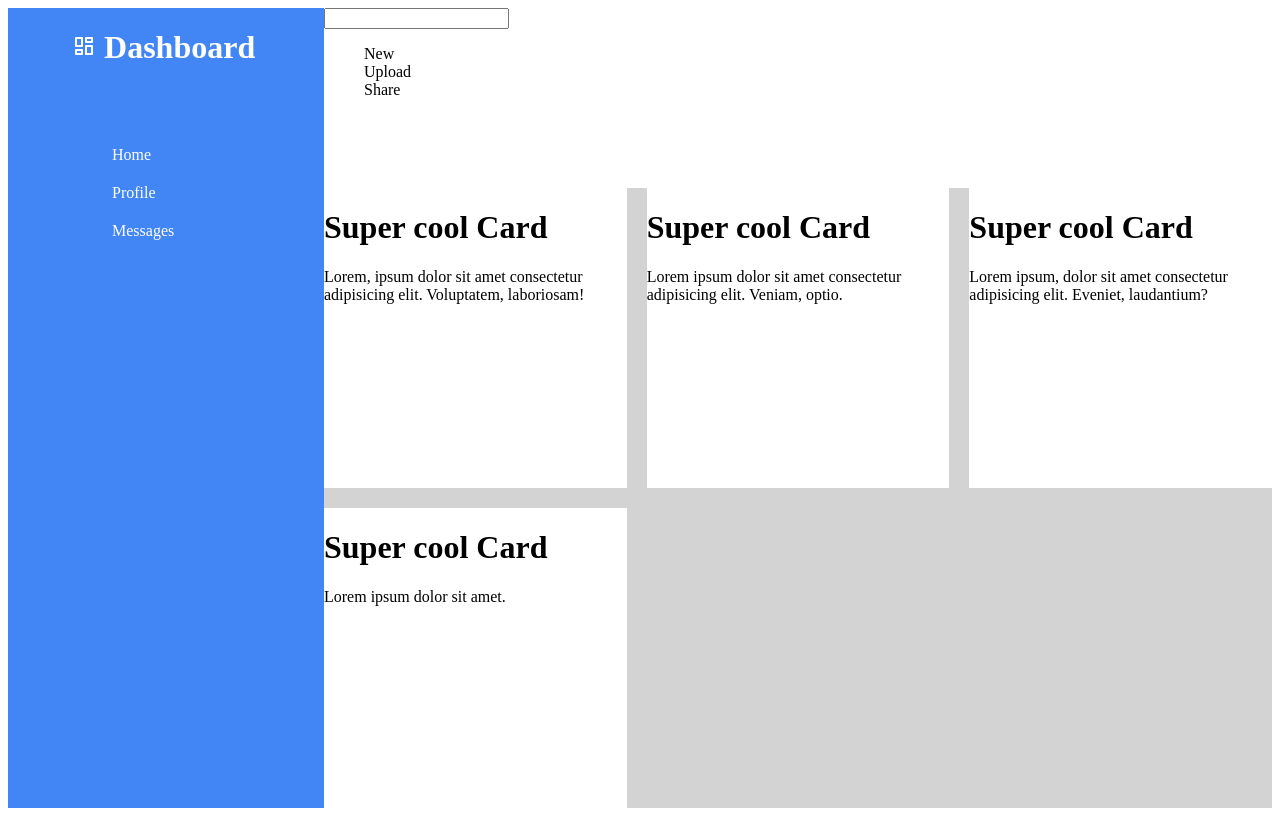
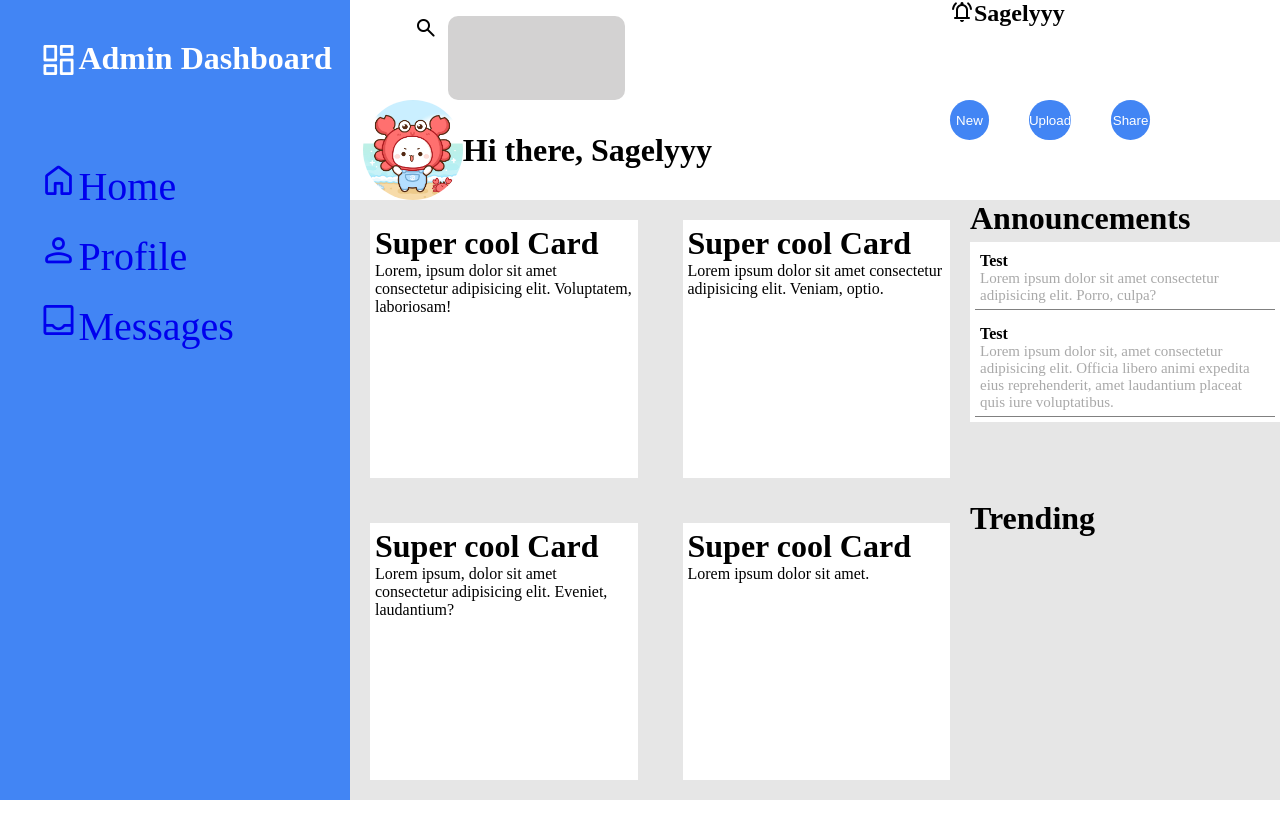
Before and after one commit to Sagelyyy/admin-dashboard, a plain HTML site: page index.html in a window 1280 px wide. Drawn offline with nearby package versions, Linux system fonts and the light colour scheme.

Commit message:
Tweaking styling more, using grid with the header instead of absolute units

```diff
--- a/index.html
+++ b/index.html
@@ -3,6 +3,16 @@
 
 <head>
     <link rel="stylesheet" href="https://fonts.googleapis.com/css2?family=Material+Symbols+Rounded:opsz,wght,FILL,GRAD@20..48,100..700,0..1,-50..200" />
+    <link rel="stylesheet"
+        href="https://fonts.googleapis.com/css2?family=Material+Symbols+Rounded:opsz,wght,FILL,GRAD@20..48,100..700,0..1,-50..200" />
+    <link rel="stylesheet"
+        href="https://fonts.googleapis.com/css2?family=Material+Symbols+Rounded:opsz,wght,FILL,GRAD@20..48,100..700,0..1,-50..200" />
+    <link rel="stylesheet"
+        href="https://fonts.googleapis.com/css2?family=Material+Symbols+Rounded:opsz,wght,FILL,GRAD@20..48,100..700,0..1,-50..200" />
+    <link rel="stylesheet"
+        href="https://fonts.googleapis.com/css2?family=Material+Symbols+Rounded:opsz,wght,FILL,GRAD@20..48,100..700,0..1,-50..200" />
+    <link rel="stylesheet"
+        href="https://fonts.googleapis.com/css2?family=Material+Symbols+Rounded:opsz,wght,FILL,GRAD@20..48,100..700,0..1,-50..200" />
     <meta charset="UTF-8">
     <meta http-equiv="X-UA-Compatible" content="IE=edge">
     <meta name="viewport" content="width=device-width, initial-scale=1.0">
@@ -14,32 +24,57 @@
     <div class="container">
 
         <div class="header">
-            <input>
-            <ul>
-                <li>New</li>
-                <li>Upload</li>
-                <li>Share</li>
-            </ul>
+                <div class="header--search">
+                    <span class="material-symbols-rounded">
+                        search
+                    </span><input>
+                </div>
+                <div class="header--user">
+                    <img class="header--user--avatar" src='images/avatar.jpg'>
+                    <h1> Hi there, Sagelyyy </h1>
+                </div>
+                <div class="header--account">
+                    <span class="material-symbols-rounded">
+                        notifications_active
+                        </span>
+                        <h2>Sagelyyy</h2>
+
+                </div>
+                <div class="header--buttons">
+                    <button>New</button>
+                    <button>Upload</button>
+                    <button>Share</button>
+                </div>
         </div>
 
         <div class="sidebar">
             <h1 class="title">
-                <span class="material-symbols-rounded">
+                <span class="material-symbols-rounded icon">
                     dashboard
-                    </span>
-                Dashboard
+                </span>
+                Admin Dashboard
             </h1>
             <nav>
                 <ul>
-                    <li>Home</li>
-                    <li>Profile</li>
-                    <li>Messages</li>
+                    <li>
+                        <a href='#'> <span class="material-symbols-rounded icon">
+                                home
+                            </span>Home</a>
+                    </li>
+                    <li>
+                        <a href='#'> <span class="material-symbols-rounded icon">
+                                person
+                            </span>Profile</a>
+                    </li>
+                    <li>
+                        <a href='#'> <span class="material-symbols-rounded icon">
+                                inbox
+                            </span>Messages</a>
+                    </li>
                 </ul>
             </nav>
         </div>
-
         <div class="cards">
-
             <div class="card">
                 <h1>Super cool Card</h1>
                 <p>Lorem, ipsum dolor sit amet consectetur adipisicing elit. Voluptatem, laboriosam!</p>
@@ -62,9 +97,25 @@
 
         </div>
 
-        <div class="announcements"></div>
+        <div class="announcements">
+            <h1>Announcements</h1>
+            <div class="announcement--container">
+                <div class="card">
+                    <h4>Test</h4>
+                    <p>Lorem ipsum dolor sit amet consectetur adipisicing elit. Porro, culpa?</p>
+                </div>
 
-        <div class="trending"></div>
+                <div class="card">
+                    <h4>Test</h4>
+                    <p>Lorem ipsum dolor sit, amet consectetur adipisicing elit. Officia libero animi expedita eius
+                        reprehenderit, amet laudantium placeat quis iure voluptatibus.</p>
+                </div>
+            </div>
+        </div>
+
+        <div class="trending">
+            <h1>Trending</h1>
+        </div>
     </div>
 
 </body>
--- a/style.css
+++ b/style.css
@@ -1,3 +1,15 @@
+* {
+    padding: 0;
+    border: 0;
+    margin: 0;
+}
+
+:root{
+    --coolBlue: #4285F4;
+    --buttonHover: #4166a1;
+    --background: #e6e6e6;
+}
+
 ul {
     list-style: none;
 }
@@ -5,52 +17,162 @@ ul {
 
 .container {
     display: grid;
-    grid-template: repeat(2, 1fr) / repeat(4, 1fr);
+    grid-template: 200px repeat(2, 1fr) / 350px repeat(3, 1fr);
     height: 100vh;
 }
 
-.header {
-    grid-column: 2/-1;
+.header{
+    grid-column: 2 / 5;
+    grid-row: 1 / 2;
+    display: grid;
+    grid-template: 100px 100px/ 600px 200px
+}
+
+.header--search {
+    gap: 10px;
+    margin-top: 2vh;
+    display: flex;
+    margin-left: 5vw;
+}
+
+.header--user {
+    grid-row: 2;
+    margin-left: 1vw;
+    display: flex;
+    align-items: center;
+}
+
+.header--user--avatar {
+    border-radius: 50%;
+    max-width: 100px;
+}
+
+.header--account{
+    grid-column: 2;
+    display: flex;
+    flex-direction: row;
+}
+
+.header input {
+    background-color: rgb(211, 210, 210);
+    border-radius: 10px;
+
 }
 
 .sidebar {
     color: white;
-    background-color: #4285F4;
+    background-color: var(--coolBlue);
     grid-row: 1 / -1
 }
 
-.title{
-    margin-left: 5vw;
+.title {
+    display: flex;
+    margin-top: 5vh;
+    margin-left: 3vw;
 }
 
-nav{
-    margin-top: 10vh;
-    margin-left: 5vw;
+.header--buttons {
+    grid-column: 2 / -1;
+    display: flex;
+    align-items: flex-start;
+    gap: 40px;
+    font-weight: 800;
+    font-size: 20px;
 }
 
-nav ul{
+.header--buttons button{
+    color: white;
+    border-radius: 20px;
+    height: 40px;
+    width: 350px;
+    background-color: var(--coolBlue);
+}
+
+.header--buttons button:hover{
+    cursor: pointer;
+    background-color: var(--buttonHover);
+}
+
+nav {
+    margin-top: 10vh;
+    margin-left: 3vw;
+}
+
+nav ul {
     display: flex;
     flex-direction: column;
+    align-items: baseline;
     gap: 20px;
+    font-size: 40px;
+}
+
+a {
+    text-decoration: none;
+}
+
+a:visited {
+    color: white;
 }
 
 
-ul li:hover{
+ul li a:hover {
     cursor: pointer;
     text-decoration: underline;
 }
 
+
+
 .cards {
     display: grid;
-    grid-column: 2 / -1;
-    grid-template-columns: repeat(3, 1fr);
+    grid-column: 2 / 4;
+    grid-row: 2 / -1;
+    grid-template-columns: repeat(2, 1fr);
     grid-auto-rows: minmax(200px, 300px);
-    background-color: lightgray;
-    gap: 20px;
+    background-color: var(--background);
+    gap: 5px;
 }
 
 
 .card {
+    margin: 20px;
+    padding: 5px;
     background-color: white;
-    grid-row: 1fr;
 }
+
+.icon {
+    font-size: 40px;
+}
+
+.announcements{
+    background-color: var(--background);
+    grid-column: 4 / -1;
+    grid-row: 2 / 3;
+}
+
+.announcements h1{
+    margin-bottom: 5px;
+}
+
+.announcement--container{
+    background-color: white;
+    display: grid;
+    gap: 0;
+}
+
+.announcements > div > div > p{
+    font-size: 15px;
+    color: darkgray;
+}
+
+.announcements > div > div {
+    border-bottom: 1px solid grey;
+    margin: 5px;
+
+}
+
+.trending{
+    background-color: var(--background);
+    grid-column: 4 / -1;
+    grid-row: 3 / -1;
+
+}
```
Also changed, not shown: images/avatar.jpg (added).
